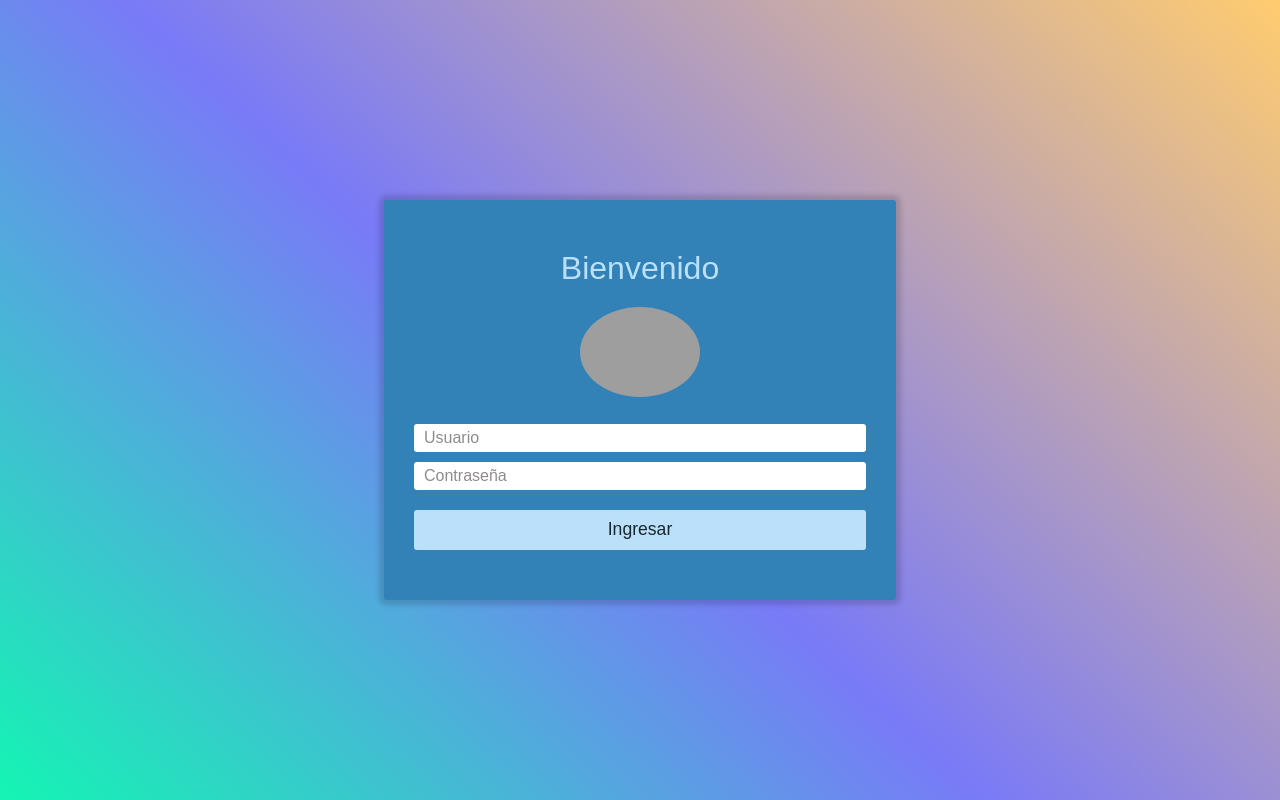
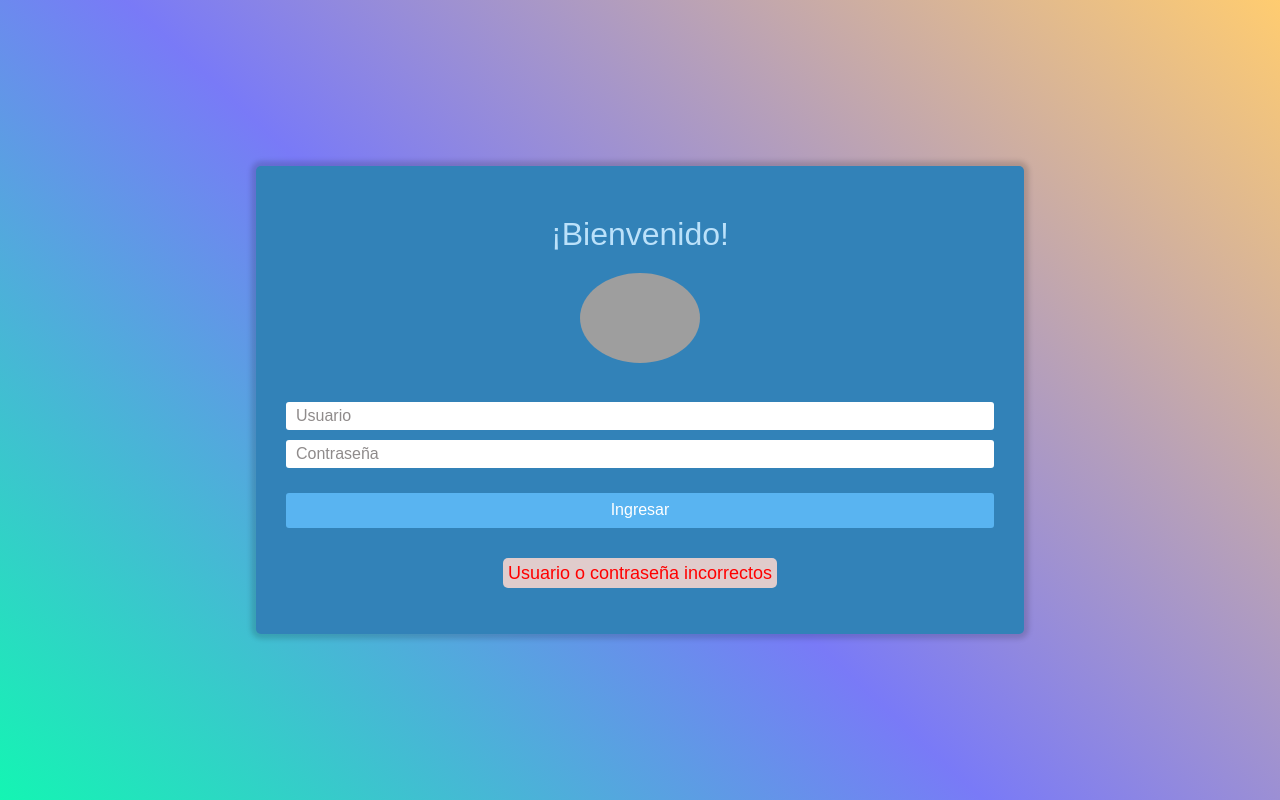
Before and after one commit to alanortiz-dev/react-gposalinas, a React (Create React App) app: page / in a window 1280 px wide. Both pictures are taken after a click on the button "Ingresar". Built offline with nearby package versions, Linux system fonts and the light colour scheme; grey boxes are pictures that could not be loaded.

Commit message:
Login finished

```diff
--- a/src/pages/Login/Login.css
+++ b/src/pages/Login/Login.css
@@ -13,7 +13,7 @@
 
 
 #login {
-    width: 40%;
+    width: 60%;
     padding: 50px 30px;
     background-color: #3282b8;
 
@@ -21,53 +21,25 @@
     -moz-box-shadow: 0px 0px 5px 5px rgba(0,0,0,0.15);
     box-shadow: 0px 0px 5px 5px rgba(0,0,0,0.15);
 
-    border-radius: 3px 3px 3px 3px;
-    -moz-border-radius: 3px 3px 3px 3px;
-    -webkit-border-radius: 3px 3px 3px 3px;
+    border-radius:5px;
+
 
     box-sizing: border-box;
 }
 
-#login input {
+#login button {
     font-family: 'Overpass', sans-serif;
     font-size: 100%;
-    color: #1b262c;
-
-    display: block;
+    color:#ffffff;
     width: 100%;
-
-
-    margin-bottom: 10px;
-    padding: 5px 5px 5px 10px;
-
-    box-sizing: border-box;
-
+    height: 35px;
     border: none;
     border-radius: 3px 3px 3px 3px;
     -moz-border-radius: 3px 3px 3px 3px;
     -webkit-border-radius: 3px 3px 3px 3px;
-}
-
-#login input::placeholder {
-    font-family: 'Overpass', sans-serif;
-    color: #8f8b8b;
-}
-
-#login button {
-    font-family: 'Overpass', sans-serif;
-    font-size: 110%;
-    color:#1b262c;
-    width: 100%;
-    height: 40px;
-    border: none;
-
-    border-radius: 3px 3px 3px 3px;
-    -moz-border-radius: 3px 3px 3px 3px;
-    -webkit-border-radius: 3px 3px 3px 3px;
-
-    background-color: #bbe1fa;
-
-    margin-top: 10px;
+    background-color: #59b4f1;
+    margin-top: 2%;
+    margin-bottom: 5%;
 }
 
 #login button:hover {
--- a/src/pages/Login/Login.js
+++ b/src/pages/Login/Login.js
@@ -3,25 +3,53 @@ import "./Login.css";
 import Title from "./components/Title/Title";
 import Label from "./components/Label/Label";
 import Input from "./components/Input/Input";
+import "./components/Label/Label.css";
 
 
 const Login = () => {
 
     const [ user, setUser ] = useState('');
     const [ password, setPassword ] = useState('');
+    const [ passwordError, setPasswordError ] = useState(false);
+    const [ isLogin, setIsLogin ] = useState(false);
+    const [ hasError, setHasError ] = useState(false);
 
     function handleChange(name, value){
         if(name === 'user'){
             setUser(value)
         } else{
-            setPassword(value)
+            if(value.length < 6 && value.length != 0){
+                setPasswordError(true);
+            }else{
+                setPasswordError(false);
+                setPassword(value);
+            }
+        }
+    }
+
+    function ifmatch(param){
+
+        if(param.user.length > 0 && param.password.length > 0){
+            if(param.user === 'alan' && param.password === "123456"){
+                const {user, password} = param;
+                let ac = {user, password};
+                let account = JSON.stringify(ac);
+                localStorage.setItem('account', account);
+                setIsLogin(true);
+            } else {
+                setIsLogin(false);
+                setHasError(true);
+            }
+        } else {
+            setIsLogin(false);
+            setHasError(true);
         }
     }
 
     function handleSubmit(){
         let account = { user, password }
         if(account){
-            console.log('account:', account);
+            ifmatch(account);
         }
     }
 
@@ -29,11 +57,11 @@ const Login = () => {
 
     return (
         <div className="login-container">
+            { isLogin ?
+            <p>Cualquier cosa</p> :
             <div id="login">
-                <Title text='Bienvenido'/>
-
+                <Title text='¡Bienvenido!'/>
                 <img src="https://pbs.twimg.com/profile_images/999420356585705472/9Q7akHEo_400x400.jpg" title="avatar" alt="" />
-
                 <Input
                 attribute={{
                     id: 'user',
@@ -51,12 +79,23 @@ const Login = () => {
                     placeholder: 'Contraseña'
                 }}
                 handleChange={handleChange}
+                param={passwordError}
                 />
+                { passwordError &&
+                    <label className="label-error">
+                        Contraseña muy corta
+                    </label>
+                }
                 <button onClick={handleSubmit}>
                     Ingresar
                 </button>
-
+                { hasError &&
+                    <label className="label-alert">
+                        Usuario o contraseña incorrectos
+                    </label>
+                }
             </div>
+            }
         </div>
     )
 };
--- a/src/pages/Login/components/Input/Input.css
+++ b/src/pages/Login/components/Input/Input.css
@@ -0,0 +1,29 @@
+#login input {
+    font-family: 'Overpass', sans-serif;
+    font-size: 100%;
+    color: #2c1b1d;
+    display: block;
+    width: 100%;
+    margin-bottom: 10px;
+    padding: 5px 5px 5px 10px;
+    box-sizing: border-box;
+    border: none;
+    border-radius: 3px 3px 3px 3px;
+    -moz-border-radius: 3px 3px 3px 3px;
+    -webkit-border-radius: 3px 3px 3px 3px;
+}
+
+.regular-style::placeholder {
+    font-family: 'Overpass', sans-serif;
+    color: #8f8b8b;
+}
+
+.input-error {
+    border:1px solid red;
+    color: red;
+    background: rgb(238, 144, 144);
+}
+
+.input-error::placeholder {
+    color: red;
+}
--- a/src/pages/Login/components/Input/Input.jsx
+++ b/src/pages/Login/components/Input/Input.jsx
@@ -10,7 +10,7 @@ const Input = ({ attribute, handleChange, param }) => {
             placeholder={attribute.placeholder}
             type={attribute.type}
             onChange={ (e) => handleChange(e.target.name, e.target.value)}
-            className="regular-style"
+            className={ param ? 'input-error' : "regular-style"}
             />
         </div>
     )
--- a/src/pages/Login/components/Label/Label.css
+++ b/src/pages/Login/components/Label/Label.css
@@ -0,0 +1,21 @@
+.label-error {
+    font-size: 15px;
+    color: red;
+    background-color: rgb(224, 204, 204);
+    width: fit-content;
+    height: fit-content;
+    padding: 2px;
+    box-sizing: border-box;
+    border-radius: 5px;
+}
+
+.label-alert {
+    font-size: 18px;
+    color: red;
+    background-color: rgb(224, 204, 204);
+    width: fit-content;
+    height: fit-content;
+    padding: 5px;
+    box-sizing: border-box;
+    border-radius: 5px;
+}
```
